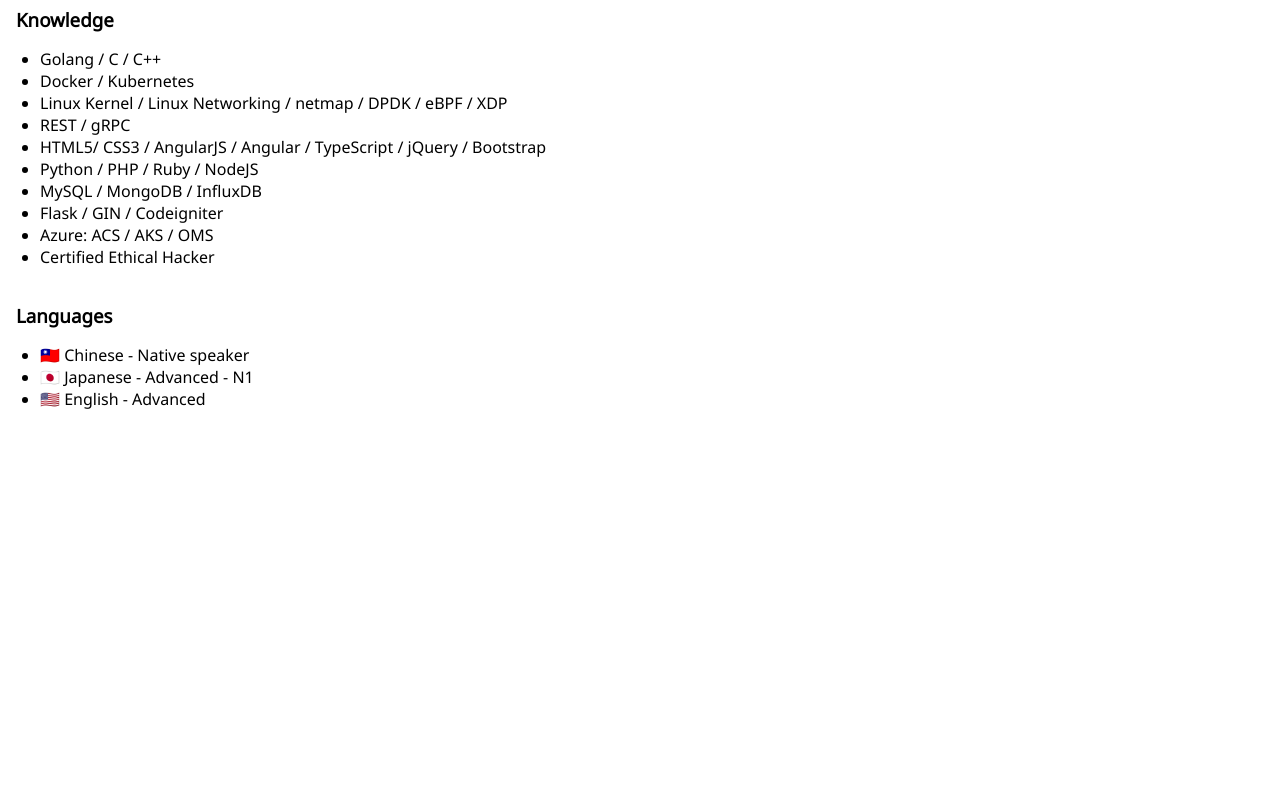
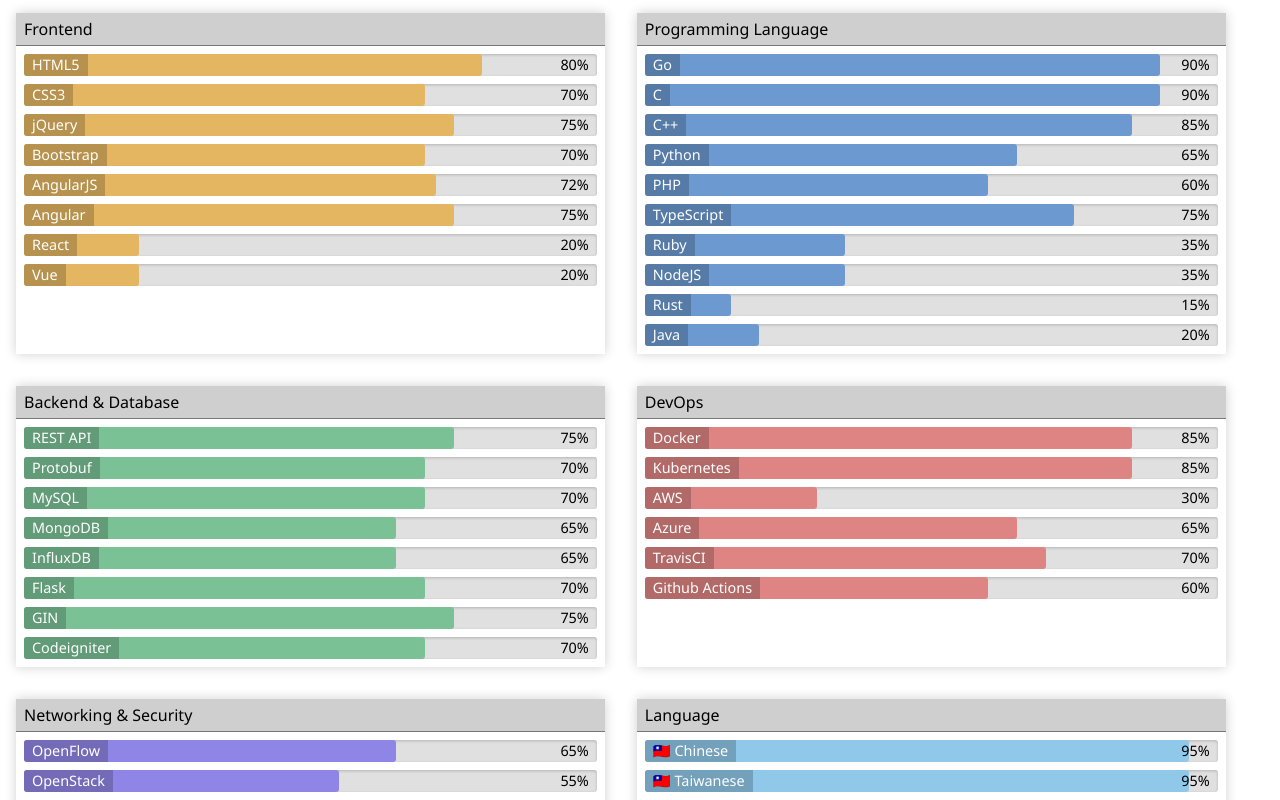
Before and after one commit to mkfsn/resume, a Next.js app: page / in a window 1280 px wide. Shown: the part 1480-2280 px from the top of the page. Before the commit the page ends 1922 px from the top, so only its background shows below. Built offline with nearby package versions, Linux system fonts and the light colour scheme.

Commit message:
feat: add colorful skill bars using scss

```diff
--- a/components/skills.js
+++ b/components/skills.js
@@ -1,40 +1,149 @@
-import style from "./skills.module.css"
+import style from "./skills.module.scss"
+import React from "react";
+
+function SkillBar(skillBar) {
+    return (
+        <div className={style['skill-bar']}>
+            <div className={style.wrapper}>
+                <span className={style.filled} style={{backgroundColor: skillBar.color, width: skillBar.percentage}} />
+            </div>
+            <span className={style.percentage}>{skillBar.percentage}</span>
+            <span className={style.title}>{skillBar.title}</span>
+        </div>
+    )
+}
+
+function SkillGroup(skillGroup) {
+    return (
+        <div className={style['skill-group']}>
+            <header className={style.header}>{skillGroup.title}</header>
+            <div class={style.body}>
+                {
+                    skillGroup.skills.map((skill) => {
+                        if (skill.color === undefined) {
+                            skill.color = skillGroup.color;
+                        }
+                        return SkillBar(skill)
+                    })
+                }
+            </div>
+        </div>
+    )
+}
+
+function SkillSet(skillGroup) {
+    const skillSet = {};
+    skillGroup.skills.forEach((skill) => {
+        if (!skillSet[skill.label]) {
+            skillSet[skill.label] = [];
+        }
+        skillSet[skill.label].push(skill.title);
+    });
+    const skillList = Object.keys(skillSet).map((key, index) => skillSet[key].join(" / "));
+    return (
+        <div className={style['skill-set']}>
+            <h3>{skillGroup.title}</h3>
+            <ul>
+                {skillList.map((skills) => <li>{skills}</li>)}
+            </ul>
+        </div>
+    )
+}
 
 export default function Skills() {
-    const skills = {
-        knowledge: [
-            'Golang / C / C++',
-            'Docker / Kubernetes',
-            'Linux Kernel / Linux Networking / netmap / DPDK / eBPF / XDP',
-            'REST / gRPC',
-            'HTML5/ CSS3 / AngularJS / Angular / TypeScript / jQuery / Bootstrap',
-            'Python / PHP / Ruby / NodeJS',
-            'MySQL / MongoDB / InfluxDB',
-            'Flask / GIN / Codeigniter',
-            'Azure: ACS / AKS / OMS',
-            'Certified Ethical Hacker',
-        ],
-        languages: [
-            '🇹🇼 Chinese - Native speaker',
-            '🇯🇵 Japanese - Advanced - N1',
-            '🇺🇸 English - Advanced',
-        ],
-    };
+    const groups = [
+        {
+            title: 'Frontend',
+            color: 'rgb(228, 182, 97)',
+            skills: [
+                {title: 'HTML5', percentage: '80%', label: '1'},
+                {title: 'CSS3', percentage: '70%', label: '1'},
+                {title: 'jQuery', percentage: '75%', label: '1'},
+                {title: 'Bootstrap', percentage: '70%', label: '1'},
+                {title: 'AngularJS', percentage: '72%', label: '2'},
+                {title: 'Angular', percentage: '75%', label: '2'},
+                {title: 'React', percentage: '20%', label: '2'},
+                {title: 'Vue', percentage: '20%', label: '2'},
+            ],
+        },
+        {
+            title: 'Programming Language',
+            color: 'rgb(107, 153, 208)',
+            skills: [
+                {title: 'Go', percentage: '90%', label: '1'},
+                {title: 'C', percentage: '90%', label: '1'},
+                {title: 'C++', percentage: '85%', label: '1'},
+                {title: 'Python', percentage: '65%', label: '2'},
+                {title: 'PHP', percentage: '60%', label: '2'},
+                {title: 'TypeScript', percentage: '75%', label: '2'},
+                {title: 'Ruby', percentage: '35%', label: '3'},
+                {title: 'NodeJS', percentage: '35%', label: '3'},
+                {title: 'Rust', percentage: '15%', label: '3'},
+                {title: 'Java', percentage: '20%', label: '3'},
+            ],
+        },
+        {
+            title: 'Backend & Database',
+            color: 'rgb(122, 193, 149)',
+            skills: [
+                {title: 'REST API', percentage: '75%', label: '1'},
+                {title: 'Protobuf', percentage: '70%', label: '1'},
+                {title: 'MySQL', percentage: '70%', label: '2'},
+                {title: 'MongoDB', percentage: '65%', label: '2'},
+                {title: 'InfluxDB', percentage: '65%', label: '2'},
+                {title: 'Flask', percentage: '70%', label: '3'},
+                {title: 'GIN', percentage: '75%', label: '3'},
+                {title: 'Codeigniter', percentage: '70%', label: '3'},
+            ],
+        },
+        {
+            title: 'DevOps',
+            color: 'rgb(222, 132, 130)',
+            skills: [
+                {title: 'Docker', percentage: '85%', label: '1'},
+                {title: 'Kubernetes', percentage: '85%', label: '1'},
+                {title: 'AWS', percentage: '30%', label: '2'},
+                {title: 'Azure', percentage: '65%', label: '2'},
+                {title: 'TravisCI', percentage: '70%', label: '3'},
+                {title: 'Github Actions', percentage: '60%', label: '3'},
+            ],
+        },
+        {
+            title: 'Networking & Security',
+            color: 'rgb(143, 133, 230)',
+            skills: [
+                {title: 'OpenFlow', percentage: '65%', label: '1'},
+                {title: 'OpenStack', percentage: '55%', label: '1'},
+                {title: 'Netfilter', percentage: '70%', label: '2'},
+                {title: 'DPDK', percentage: '60%', label: '2'},
+                {title: 'eBPF', percentage: '40%', label: '2'},
+                {title: 'XDP', percentage: '40%', label: '2'},
+                {title: 'Netmap', percentage: '50%', label: '2'},
+                {title: 'Certified Ethical Hacker', percentage: '100%', label: '3'},
+            ],
+        },
+        {
+            title: 'Language',
+            color: 'rgb(144, 200, 234)',
+            skills: [
+                {title: '🇹🇼 Chinese', percentage: '95%', label: '1'},
+                {title: '🇹🇼 Taiwanese', percentage: '95%', label: '1'},
+                {title: '🇯🇵 Japanese', percentage: '70%', label: '2'},
+                {title: '🇺🇸 English', percentage: '70%', label: '3'},
+            ],
+        },
+    ];
     return (
         <section className={style.skills}>
             <h1>Skills</h1>
-            <h3>Knowledge</h3>
-            <ul>
-                {skills.knowledge.map((knowledge) => (
-                    <li key={knowledge}>{knowledge}</li>
-                ))}
-            </ul>
-            <h3>Languages</h3>
-            <ul>
-                {skills.languages.map((language) => (
-                    <li key={language}>{language}</li>
-                ))}
-            </ul>
+            {/* no print */}
+            <div className={style['group-wrapper']}>
+                {groups.map((group) => SkillGroup(group))}
+            </div>
+            {/* do print */}
+            <div className={style['set-wrapper']}>
+                {groups.map((group) => SkillSet(group))}
+            </div>
         </section>
     )
 }
--- a/components/skills.module.css
+++ /dev/null
@@ -1,7 +0,0 @@
-.skills > ul {
-    padding-left: calc(var(--gap) * 1.5);
-}
-
-.skills > h3 {
-    margin-bottom: 0;
-}
--- /dev/null
+++ b/components/skills.module.scss
@@ -0,0 +1,110 @@
+.skills {
+    ul {
+        padding-left: calc(var(--gap) * 1.5);
+    }
+
+    h3 {
+        margin-bottom: 0;
+    }
+
+    .set-wrapper {
+        display: none;
+
+        @media print {
+            display: block;
+        }
+    }
+
+    .group-wrapper {
+        $gap: 1rem;
+
+        display: grid;
+        grid-auto-flow: row;
+        grid-template-columns: repeat(auto-fill, 46vw);
+        column-gap: $gap * 2;
+        row-gap: $gap * 2;
+        margin-top: $gap * 1.5;
+
+        @media screen and (max-width: 800px) {
+            grid-template-columns: repeat(auto-fill, 95vw);
+        }
+
+        @media print {
+            display: none;
+        }
+    }
+
+    .skill-set {
+        float: left;
+        width: 45vw;
+        height: 7rem;
+        margin-bottom: 1rem;
+
+        h3 {
+            text-transform: capitalize;
+        }
+    }
+
+    .skill-group {
+        $gap: .5rem;
+        box-shadow: 0 0 0 0 rgba(0, 0, 0, 0.2), 0 0 11px 0 rgba(0, 0, 0, 0.19);
+
+        .header {
+            background-color: #cfcfcf;
+            border-bottom: 1px solid #777777;
+            margin-bottom: $gap;
+            height: $gap * 4;
+            line-height: $gap * 4;
+            padding-left: $gap;
+        }
+
+        .body {
+            margin: $gap;
+        }
+    }
+
+    .skill-bar {
+        $radius: 3px;
+        $padding: .5rem;
+        $height: 22px;
+        width: 100%;
+        margin-bottom: $padding;
+        font-size: 0.9rem;
+
+        .filled {
+            display: block;
+            height: $height;
+            border-radius: $radius;
+            transition: width 500ms ease-in-out;
+        }
+
+        @mixin adjust-y-position {
+            position: relative;
+            margin-top: -$height;
+            line-height: $height;
+            padding-left: $padding;
+            padding-right: $padding;
+        }
+
+        .percentage {
+            @include adjust-y-position;
+            float: right;
+        }
+
+        .title {
+            @include adjust-y-position;
+            float: left;
+            color: #fefefe;
+            border-top-left-radius: $radius;
+            border-bottom-left-radius: $radius;
+            background-color: rgba(0, 0, 0, .2);
+        }
+
+        .wrapper {
+            width: 100%;
+            background-color: #e0e0e0;
+            border-radius: $radius;
+            box-shadow: inset 0 1px 3px rgba(0, 0, 0, .2);
+        }
+    }
+}
--- a/package.json
+++ b/package.json
@@ -11,6 +11,7 @@
   "dependencies": {
     "next": "9.4.4",
     "react": "16.13.1",
-    "react-dom": "16.13.1"
+    "react-dom": "16.13.1",
+    "sass": "1.26.10"
   }
 }
--- a/styles/global.css
+++ b/styles/global.css
@@ -26,3 +26,8 @@
     padding-bottom: calc(var(--gap) * .5);
     margin-bottom: 0;
 }
+
+@page{
+    size: A4 portrait;
+    margin: 0.5cm;
+}
```
Also changed, not shown: 1 other file (tests, documents, lock files or other folders).
